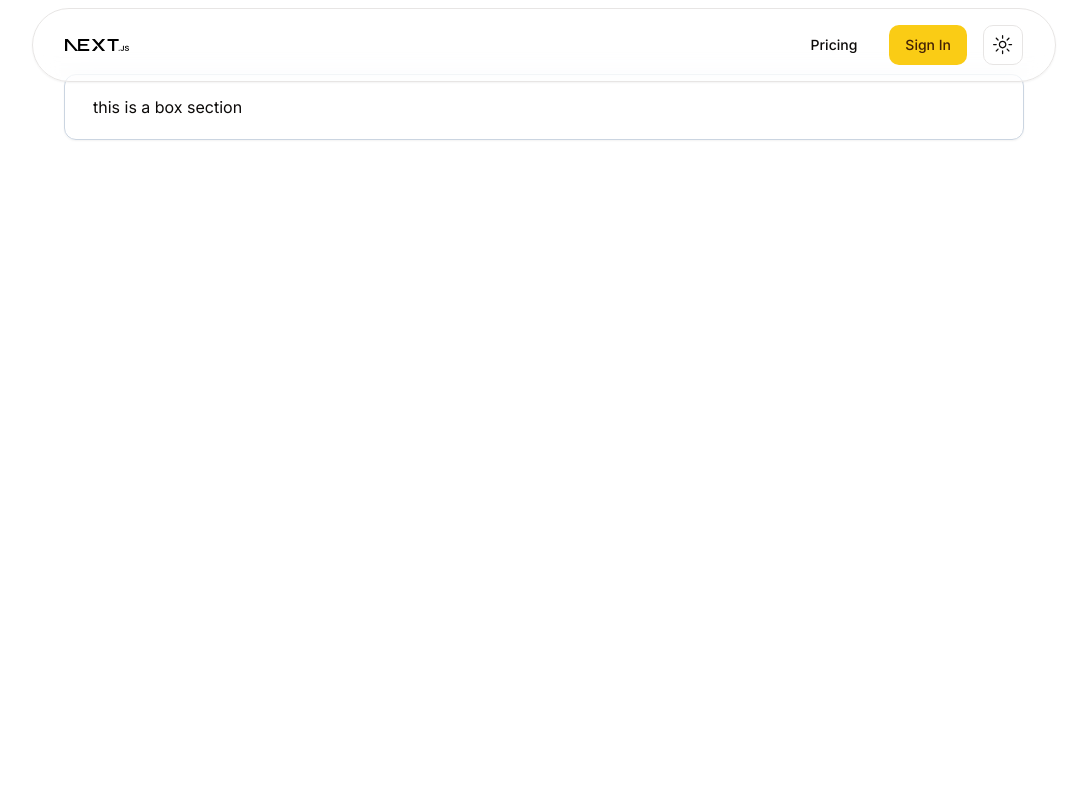
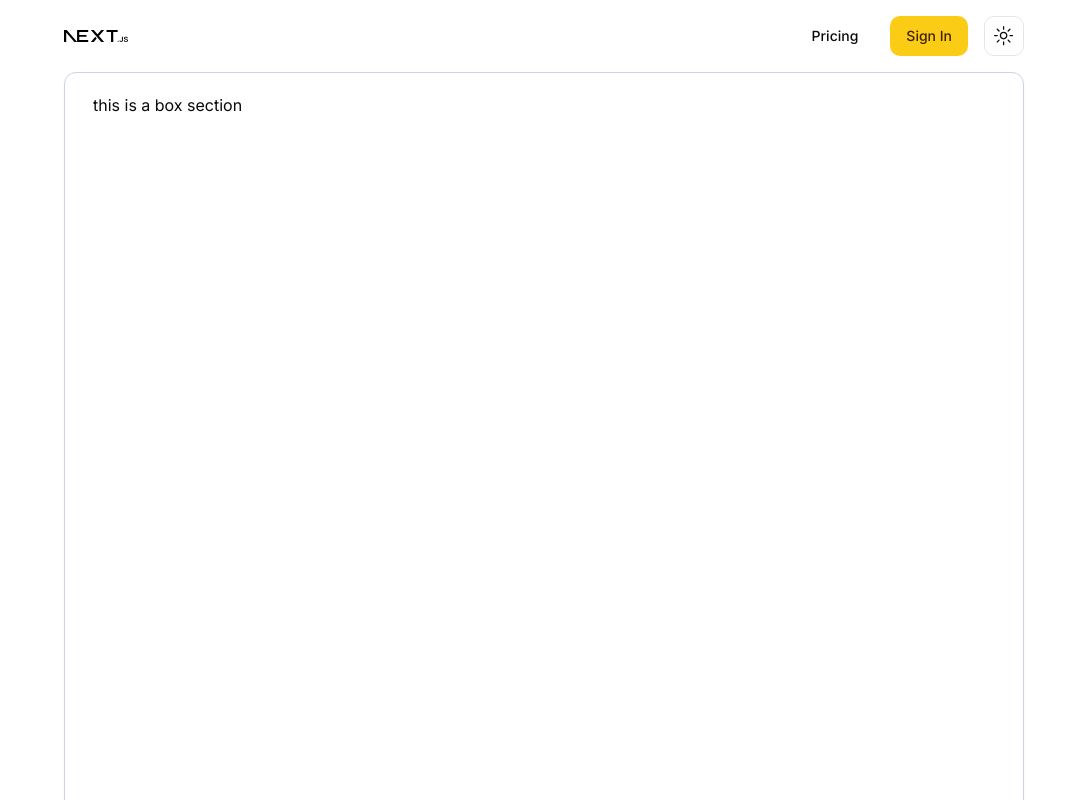
Before and after one commit to Drive-D-Dev/EdTech, a Next.js app in the folder frontend/: page / in a window 1280 px wide. Shown: the top 800 px of the page, without its empty margins (96-1183 px from the left). Built offline with nearby package versions, Linux system fonts and the light colour scheme.

Commit message:
feat: added on scroll animation on navbar

```diff
--- a/frontend/package.json
+++ b/frontend/package.json
@@ -24,6 +24,7 @@
     "clsx": "^2.1.1",
     "cmdk": "^1.0.0",
     "date-fns": "^3.6.0",
+    "framer-motion": "^11.3.24",
     "lucide-react": "^0.417.0",
     "next": "14.2.5",
     "next-themes": "^0.3.0",
--- a/frontend/src/app/layout.tsx
+++ b/frontend/src/app/layout.tsx
@@ -21,7 +21,7 @@ export default function RootLayout({ children }: RootLayoutProps) {
       <head />
       <body
         className={cn(
-          "min-h-screen bg-background font-sans antialiased",
+          "min-h-screen bg-background font-sans antialiased ",
           fontSans.variable
         )}
       >
@@ -31,8 +31,8 @@ export default function RootLayout({ children }: RootLayoutProps) {
           enableSystem
           disableTransitionOnChange
         >
+          <Navbar />
           <div vaul-drawer-wrapper="" className="">
-            <Navbar />
             {children}
           </div>
         </ThemeProvider>
--- a/frontend/src/app/page.tsx
+++ b/frontend/src/app/page.tsx
@@ -4,7 +4,7 @@ export default function Home() {
   return (
     <main className="container flex justify-center flex-col">
       <div className="box flex space-x-2">
-        <p className="">this is a box section</p>
+        <p className="h-[200vh]">this is a box section</p>
       </div>
     </main>
   );
--- a/frontend/src/components/navbar.tsx
+++ b/frontend/src/components/navbar.tsx
@@ -1,21 +1,39 @@
+"use client"
 import React from "react";
 import { LOGO_IMG, NAV_LINKS } from "@/constant/global";
 import Link from 'next/link'
 import { ModeToggle } from "@/components/ui/mode-toggle";
 import { Avatar, AvatarFallback, AvatarImage } from "@/components/ui/avatar"
 import { Button } from "./ui/button";
+import useScrollThreshold from "@/hooks/use-scroll-threshold";
 
 
 // TODO: check whether or not user is sign in.
 const session = false
 
+const scrolledStyle: React.CSSProperties = {
+  borderRadius: "9999px",
+  top: "1rem",
+  maxWidth: "min(1024px, 96%)",
+  marginLeft: "auto",
+  marginRight: "auto",
+  padding: "1rem 1.4rem",
+  boxShadow: "0 1px 2px 0 rgb(0 0 0 / 0.05)",
+  borderWidth: "1px",
+}
+
 const Navbar = () => {
+  const isScrolled = useScrollThreshold()
+
   return (
-    <nav className="container flex justify-between items-center bg-background/20 backdrop-blur-md py-4 sticky w-full top-2 left-2 z-10 rounded-full shadow-sm border">
+    <nav
+      className="bg-background/20 backdrop-blur-md py-4 sticky w-full top-0 z-10 transition-all duration-300"
+      style={isScrolled ? scrolledStyle : {}}
+    >
+      <span className="container flex justify-between items-center">
         <Link href="/">
           <img src={LOGO_IMG.src} alt={LOGO_IMG.alt} height={64} width={64} />
         </Link>
-
         <div className="flex justify-center items-center gap-4">
           {
             NAV_LINKS.map((link) => (
@@ -32,6 +50,7 @@ const Navbar = () => {
               <SignInWrapper />
           }
         </div>
+      </span>
     </nav>
   );
 };
--- /dev/null
+++ b/frontend/src/hooks/use-scroll-threshold.ts
@@ -0,0 +1,21 @@
+import { useState, useEffect } from "react";
+
+const useScrollThreshold = (threshold: number = 20) => {
+  const [scrolled, setScrolled] = useState(false);
+
+  useEffect(() => {
+    const handleScroll = () => {
+      setScrolled(window.scrollY > threshold);
+    };
+
+    window.addEventListener("scroll", handleScroll);
+
+    return () => {
+      window.removeEventListener("scroll", handleScroll);
+    };
+  }, [threshold]);
+
+  return scrolled;
+};
+
+export default useScrollThreshold;
```
Also changed, not shown: 1 other file (tests, documents, lock files or other folders). Lines whose indentation alone changed are shown as unchanged.
